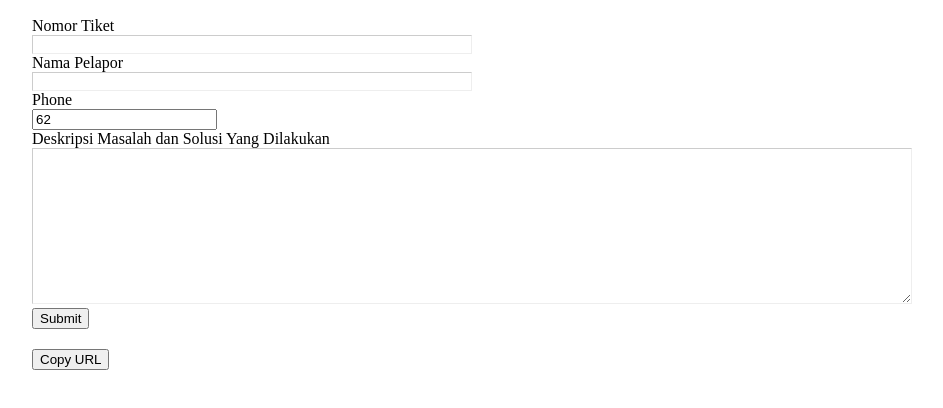
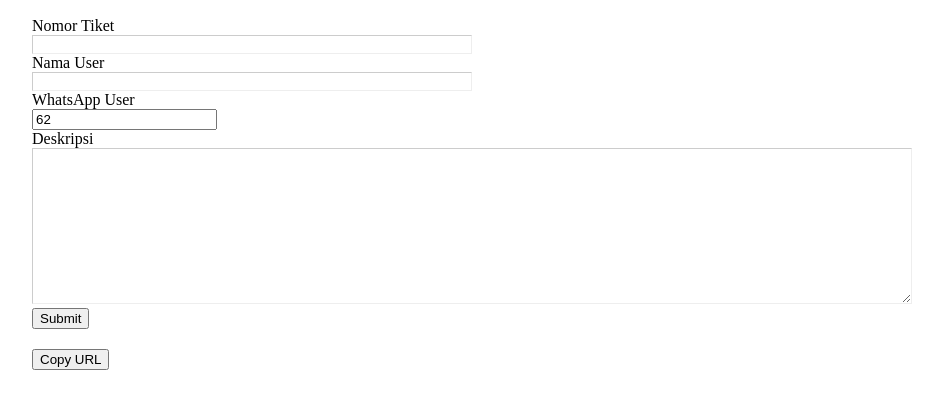
Before and after one commit to domyid/signup, a plain HTML site: page index.html in a window 1280 px wide. Shown: the part 78-486 px from the top of the page, without its empty margins (168-1111 px from the left). Drawn offline with Linux system fonts and the light colour scheme.

Commit message:
update wa

```diff
--- a/index.html
+++ b/index.html
@@ -21,7 +21,7 @@
         </div>
 
         <div>
-            <label class="desc" id="title1" for="Field1">Nama Pelapor</label>
+            <label class="desc" id="title1" for="Field1">Nama User</label>
             <div>
               <input id="nama" name="Field1" type="text" class="field text fn" value="" size="8" tabindex="1">
             </div>
@@ -29,7 +29,7 @@
 
         <div>
           <label class="desc" id="title3" for="Field3">
-            Phone
+            WhatsApp User
           </label>
           <div>
             <input id="phone" name="Field3" type="tel" spellcheck="false" value="62" maxlength="255" tabindex="3">
@@ -38,7 +38,7 @@
 
         <div>
           <label class="desc" id="title4" for="Field4">
-            Deskripsi Masalah dan Solusi Yang Dilakukan
+            Deskripsi
           </label>
 
           <div>
--- a/index.js
+++ b/index.js
@@ -31,7 +31,7 @@ function actionfunctionname(){
 
 function responseFunction(result){
     show("linkarea");
-    setInner("urllaporan","https://ux.ulbi.ac.id/rate#"+result.data);
+    setInner("urllaporan","Silahkan meminta user untuk melakukan rating pekerjaan yang dikirim ke nomor whatsapp yang diinputkan. #"+result.wa);
     console.log(result);
 }
 
```
